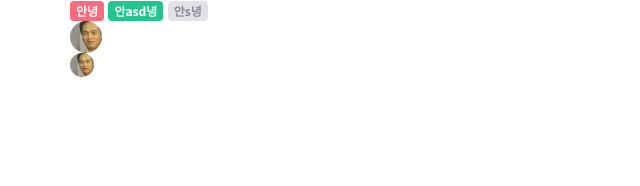
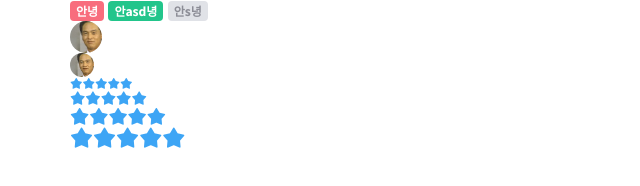
Before and after one commit to hamkke/tomorrow-house, a website: page index.html in a window 1280 px wide. Shown: the whole page, without its empty margins (0-640 px from the left). Drawn offline with nearby package versions, Linux system fonts and the light colour scheme; files that its build step writes are made by us from their sources; files whose address does not match are found by name.

Commit message:
💄 Implement star rating components

```diff
--- a/index.html
+++ b/index.html
@@ -34,6 +34,37 @@
           <img src="./assets/images/img-user-01.jpg" alt="사딸라 아저씨" />
         </div>
       </div>
+
+      <div>
+        <div class="star-rating-13">
+          <i class="ic-star is-active"></i>
+          <i class="ic-star is-active"></i>
+          <i class="ic-star is-active"></i>
+          <i class="ic-star is-active"></i>
+          <i class="ic-star is-active"></i>
+        </div>
+        <div class="star-rating-16">
+          <i class="ic-star is-active"></i>
+          <i class="ic-star is-active"></i>
+          <i class="ic-star is-active"></i>
+          <i class="ic-star is-active"></i>
+          <i class="ic-star is-active"></i>
+        </div>
+        <div class="star-rating-20">
+          <i class="ic-star is-active"></i>
+          <i class="ic-star is-active"></i>
+          <i class="ic-star is-active"></i>
+          <i class="ic-star is-active"></i>
+          <i class="ic-star is-active"></i>
+        </div>
+        <div class="star-rating-24">
+          <i class="ic-star is-active"></i>
+          <i class="ic-star is-active"></i>
+          <i class="ic-star is-active"></i>
+          <i class="ic-star is-active"></i>
+          <i class="ic-star is-active"></i>
+        </div>
+      </div>
     </div>
   </body>
 </html>
--- a/styles/main.scss
+++ b/styles/main.scss
@@ -13,6 +13,7 @@
 
 @import './modules/tags';
 @import './modules/avatars';
+@import './modules/star-ratings';
 
 @import './layouts/grids';
 
--- /dev/null
+++ b/styles/modules/_star-ratings.scss
@@ -0,0 +1,31 @@
+%start-rating-base {
+  @include flexbox(start);
+
+  .ic-star {
+    color: $border;
+
+    &.is-active {
+      color: $blue;
+    }
+  }
+}
+
+.star-rating-13 {
+  @extend %start-rating-base;
+  font-size: 13px;
+}
+
+.star-rating-16 {
+  @extend %start-rating-base;
+  font-size: 16px;
+}
+
+.star-rating-20 {
+  @extend %start-rating-base;
+  font-size: 20px;
+}
+
+.star-rating-24 {
+  @extend %start-rating-base;
+  font-size: 24px;
+}
```
